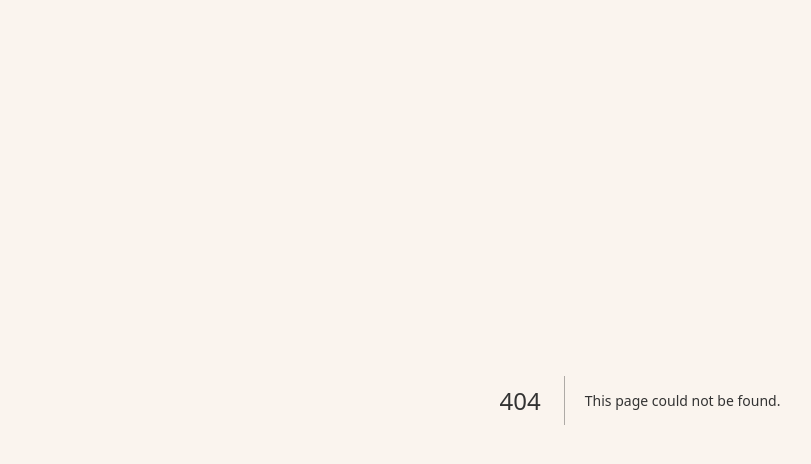
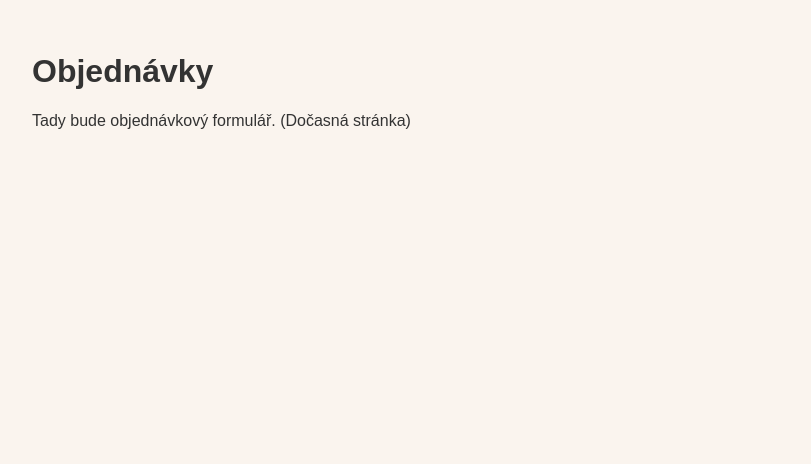
Before and after one commit to ludvikroman7/objednavkovy-web, a Next.js app: page /order in a window 1280 px wide. Before the commit this address had no page. Shown: the top 464 px of the page, without its empty margins (0-811 px from the left). Built offline with nearby package versions, Linux system fonts and the light colour scheme.

Commit message:
Create page.tsx

```diff
--- /dev/null
+++ b/src/app/order/page.tsx
@@ -0,0 +1,8 @@
+export default function OrderPage() {
+  return (
+    <main style={{ padding: "24px", fontFamily: "sans-serif" }}>
+      <h1>Objednávky</h1>
+      <p>Tady bude objednávkový formulář. (Dočasná stránka)</p>
+    </main>
+  );
+}
```
